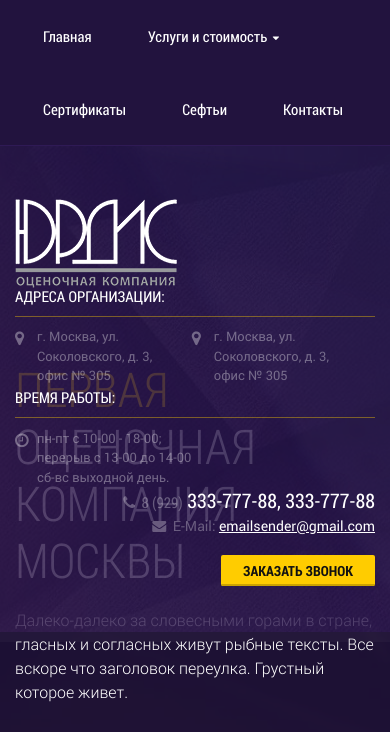
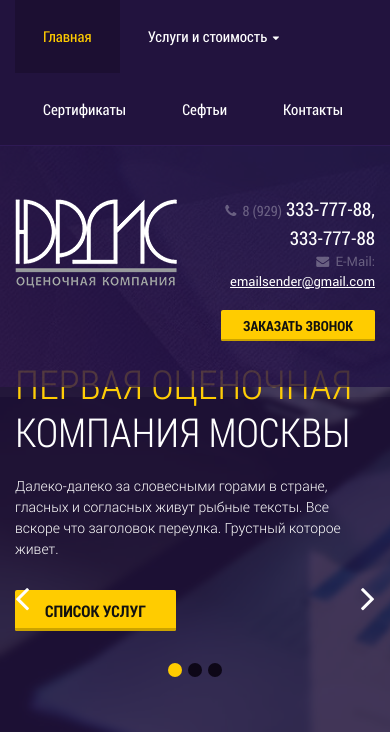
Before and after one commit to MrrGoodCat/Jedi-6, a website: page app/index.html in a window 390 px wide. Shown: the top 732 px of the page. Drawn offline with Linux system fonts and the light colour scheme.

Commit message:
Responsive start

```diff
--- a/app/index.html
+++ b/app/index.html
@@ -48,7 +48,7 @@
 		<nav class="top-line">
 			<div class="container">
 				<ul class="sf-menu">
-					<li><a href="#">Главная</a></li>
+					<li class="active"><a href="#">Главная</a></li>
 					<li>
 						<a href="#">Услуги и стоимость <i class="fa fa-caret-down" aria-hidden="true"></i></a>
 						<ul>
@@ -73,14 +73,14 @@
 			<div class="container">
 				<div class="top-pannel-content">
 					<div class="row">
-						<div class="col-md-2">
+						<div class="col-md-2 col-sm-6 col-xs-6">
 
 							<a href="#" class="logo"><img src="img/logo.png" alt="Юрдис"></a>
 
 						</div>
 						<div class="col-md-4">
 
-							<div class="top-pannel-box">
+							<div class="top-pannel-box hidden-sm hidden-xs">
 								<h4>Адреса организации:</h4>
 								<ul>
 									<li><i class="fa fa-map-marker" aria-hidden="true"></i> г. Москва, ул. Соколовского, д. 3, офис № 305</li>
@@ -91,7 +91,7 @@
 						</div>
 						<div class="col-md-3">
 
-							<div class="top-pannel-box">
+							<div class="top-pannel-box hidden-sm hidden-xs">
 								<h4>Время работы:</h4>
 								<ul>
 									<li><i class="fa fa-clock-o" aria-hidden="true"></i> пн-пт с 10-00 - 18-00; <br>перерыв с 13-00 до 14-00 <br>сб-вс выходной день.</li>
@@ -99,12 +99,12 @@
 							</div>
 
 						</div>
-						<div class="col-md-3">
+						<div class="col-md-3 col-sm-6 col-xs-6">
 							<div class="text-right">
 								<div class="top-phone"><span><i class="fa fa-phone" aria-hidden="true"></i> 8 (929)</span> 333-777-88, 333-777-88</div>
 								<div class="top-email"><span><i class="fa fa-envelope" aria-hidden="true"></i> E-Mail:</span> <a href="mailto:emailsender@gmail.com">emailsender@gmail.com</a></div>
 								<div class="top-button">
-									<a href="" class="button button-small">Заказать звонок</a>
+									<a href="#" class="button button-small">Заказать звонок</a>
 								</div>
 							</div>
 						</div>
@@ -134,14 +134,14 @@
 					<div class="slide-content">
 						<div class="container">
 							<div class="row">
-								<div class="col-md-10 col-md-offset-1">
+								<div class="col-md-10 col-sm-9 col-sm-offset-1">
 									<div class="row">
 										<div class="col-md-6">
-											<h2>Первая оценочная компания Москвы</h2>
+											<h2>Первая оценочная <br>компания Москвы</h2>
 											<p>Далеко-далеко за словесными горами в стране, гласных и согласных живут рыбные тексты. Все вскоре что заголовок переулка. Грустный которое живет.</p>
 											<a href="#" class="button">Список услуг</a>
 										</div>
-										<div class="col-md-6">
+										<div class="col-md-6 hidden-sm hidden-xs">
 											<div class="slide-img-wrap">
 												<img src="img/slide-img-1.png" alt="Alt">
 											</div>
@@ -160,14 +160,14 @@
 					<div class="slide-content">
 						<div class="container">
 							<div class="row">
-								<div class="col-md-10 col-md-offset-1">
+								<div class="col-md-10 col-sm-9 col-sm-offset-1">
 									<div class="row">
 										<div class="col-md-6">
 											<h2>Первая оценочная компания Москвы</h2>
 											<p>Далеко-далеко за словесными горами в стране, гласных и согласных живут рыбные тексты. Все вскоре что заголовок переулка. Грустный которое живет.</p>
 											<a href="#" class="button">Список услуг</a>
 										</div>
-										<div class="col-md-6">
+										<div class="col-md-6 hidden-sm hidden-xs">
 											<div class="slide-img-wrap">
 												<img src="img/slide-img-1.png" alt="Alt">
 											</div>
@@ -186,14 +186,14 @@
 					<div class="slide-content">
 						<div class="container">
 							<div class="row">
-								<div class="col-md-10 col-md-offset-1">
+								<div class="col-md-10 col-sm-9 col-sm-offset-1">
 									<div class="row">
 										<div class="col-md-6">
 											<h2>Первая оценочная компания Москвы</h2>
 											<p>Далеко-далеко за словесными горами в стране, гласных и согласных живут рыбные тексты. Все вскоре что заголовок переулка. Грустный которое живет.</p>
 											<a href="#" class="button">Список услуг</a>
 										</div>
-										<div class="col-md-6">
+										<div class="col-md-6 hidden-sm hidden-xs">
 											<div class="slide-img-wrap">
 												<img src="img/slide-img-1.png" alt="Alt">
 											</div>
--- a/sass/_media.sass
+++ b/sass/_media.sass
@@ -4,7 +4,14 @@
 
 /* Large Devices, Wide Screens */
 @media only screen and (max-width : 1200px)
-	/**/
+	.top-email
+		font-size: 13px
+	.slider
+		.slide
+			h2
+				font-size: em(40px)
+			p
+				font-size: em(14em)
 
 
 /* Medium Devices, Desktops */
--- a/sass/header.sass
+++ b/sass/header.sass
@@ -41,7 +41,7 @@ h1, h2, h3, h4, h5, h6, .button
 	text-align: center
 	border-bottom: lighten($main-color, 6%) 1px solid
 	position: relative
-	z-index: 1
+	z-index: 2
 	a
 		color: #fff
 	ul, li
@@ -62,6 +62,10 @@ h1, h2, h3, h4, h5, h6, .button
 		>li
 			// border-bottom: lighten($main-color, 5%) 1px solid
 			background-color: transparent
+			&.active
+				background-color: darken($main-color, 3%)
+				>a
+					color: $accent-color
 			>a
 				color: #FFF
 				border: none
@@ -128,8 +132,8 @@ h1, h2, h3, h4, h5, h6, .button
 		li
 			display: inline-block
 			max-width: 48%
-			opacity: .35
-			font-size: em(13px)
+			opacity: .4
+			font-size: em(12px)
 			padding: 0 10px 0 22px
 			position: relative
 			&:only-child
@@ -147,7 +151,7 @@ h1, h2, h3, h4, h5, h6, .button
 	top: 3px
 
 .top-phone
-	font-size: em(20px)
+	font-size: em(19px)
 	font-family: "RobotoCondensedRegular", sans-serif
 	margin-top: -3px
 	span
@@ -301,7 +305,8 @@ h1, h2, h3, h4, h5, h6, .button
 			padding-top: 80px
 
 .slide-img-wrap
-	max-width: 100%
+	img
+		max-width: 100%
 	margin-top: 12px
 	opacity: 0
 	transform: scale(.8)
```
Also changed, not shown: app/css/header.min.css, app/css/main.min.css.
